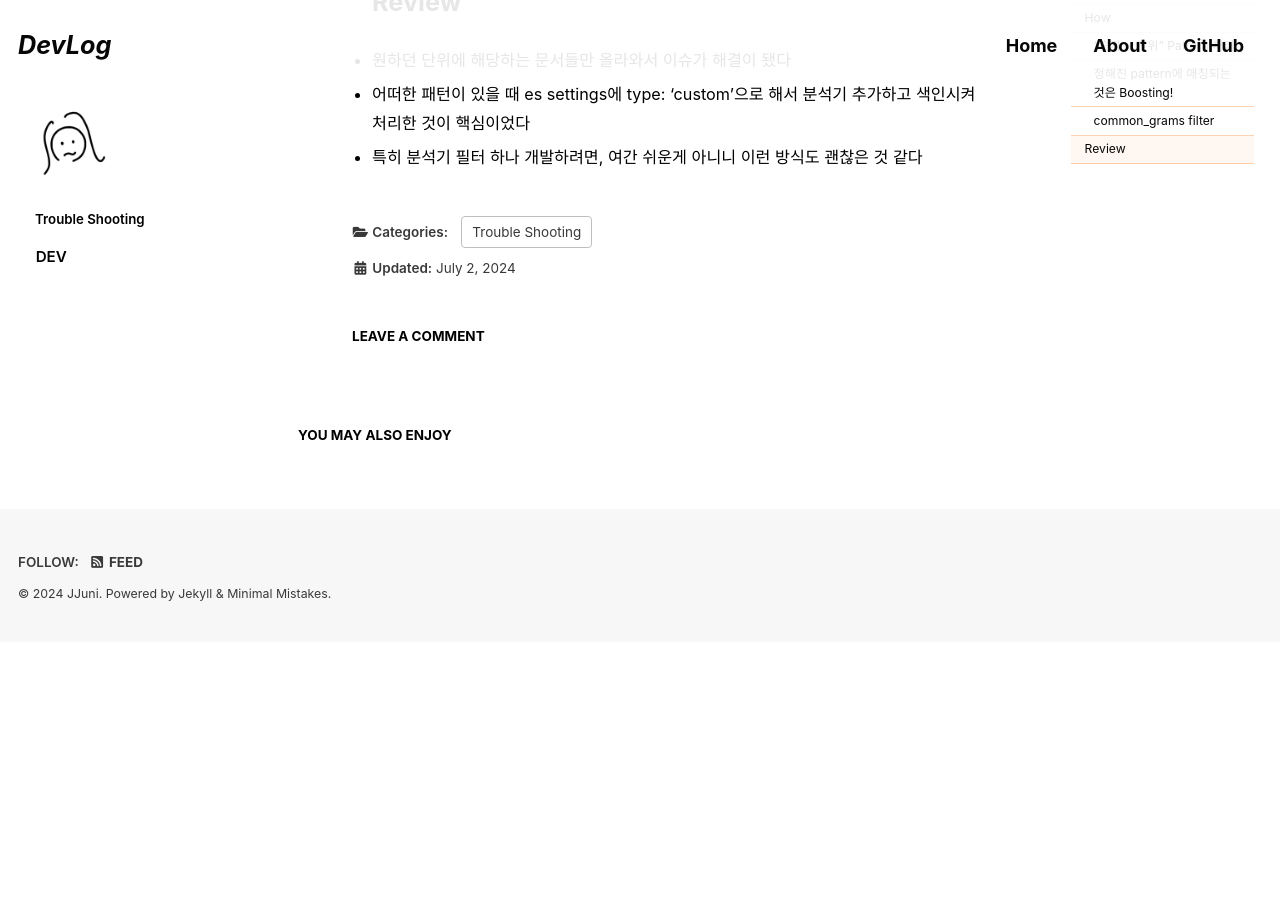
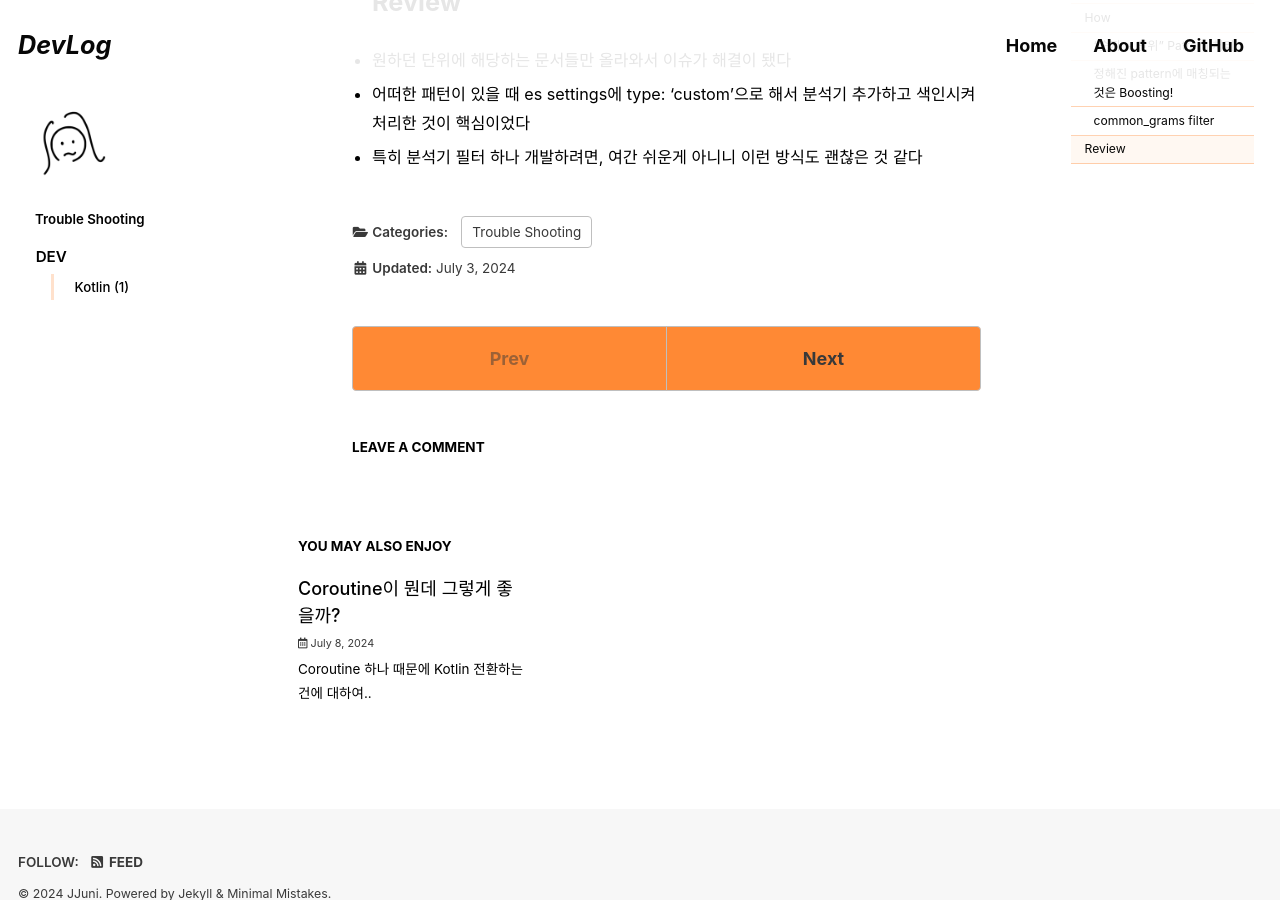
Before and after one commit to developer-parkssi/developer-parkssi.github.io, a Jekyll site: the page built from _posts/2024-07-02-categories-common-gram.md, in a window 1280 px wide and 900 px high, scrolled down 2637 px. Built offline with Jekyll 4.4.1, drawn with Linux system fonts in a browser that asks for light colours; cached includes are drawn as plain includes; some web fonts are replaced; comment, search, counter and statistics services are not loaded; before the commit the page ends 3279 px from its top, so only the background shows below that.

Commit message:
feat: DEV/Kotlin coroutine 글 생성

```diff
--- a/_data/navigation.yml
+++ b/_data/navigation.yml
@@ -15,3 +15,5 @@ categories:
     children:
       - title: "Elasticsearch"
         url: /categories/dev/elasticsearch/
+      - title: "Kotlin"
+        url: /categories/dev/kotlin/
--- /dev/null
+++ b/_posts/2024-07-08-categories-kotlin-coroutine.md
@@ -0,0 +1,17 @@
+---
+title: "Coroutine이 뭔데 그렇게 좋을까?"
+excerpt: "Coroutine 하나 때문에 Kotlin 전환하는 건에 대하여.."
+
+categories:
+  - "Kotlin"
+tags:
+  - [Kotlin]
+
+permalink: /categories/dev/kotlin/coroutine
+
+toc: true
+toc_sticky: true
+
+date: 2024-07-08
+last_modified_at: 2024-07-03
+---
```
Also changed, not shown: _pages/categories/category-dev-kotlin.md (added, +9 -0 lines), _posts/2024-07-02-categories-common-gram.md (+1 -1 lines).
